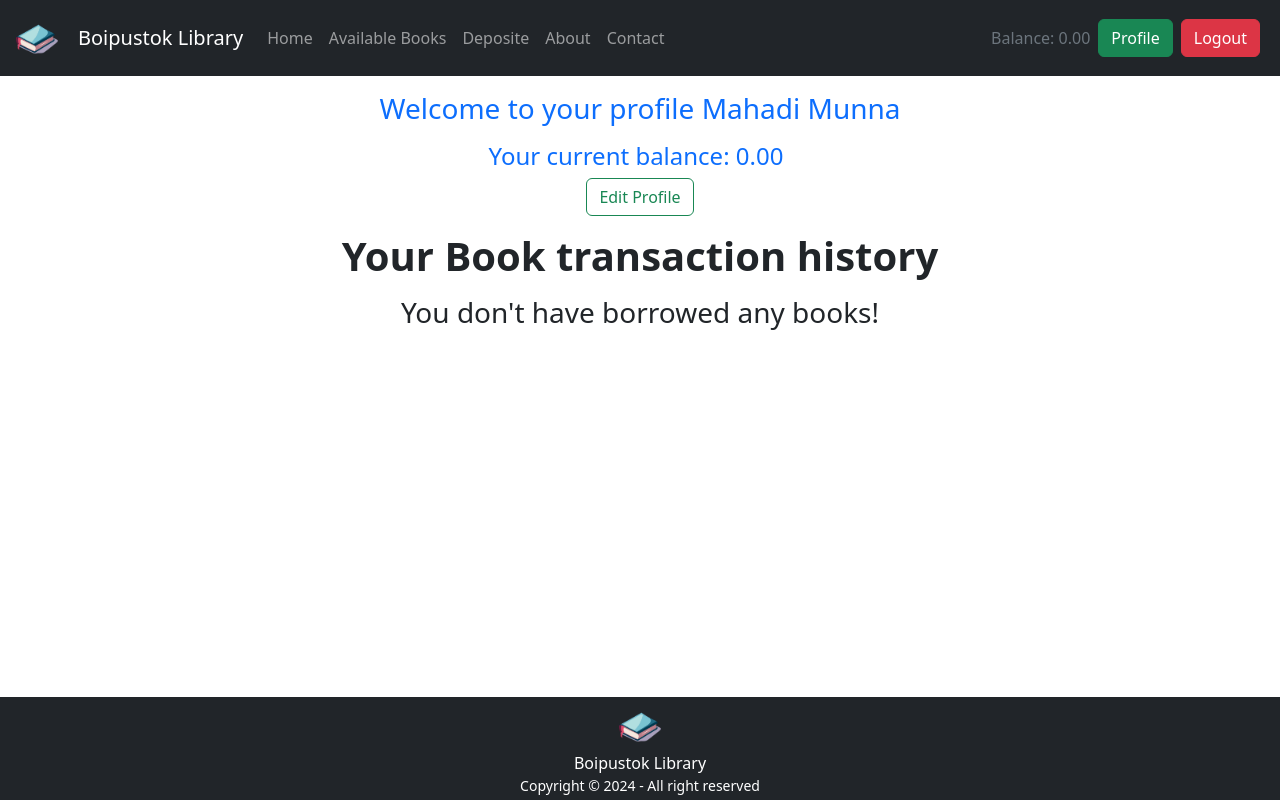
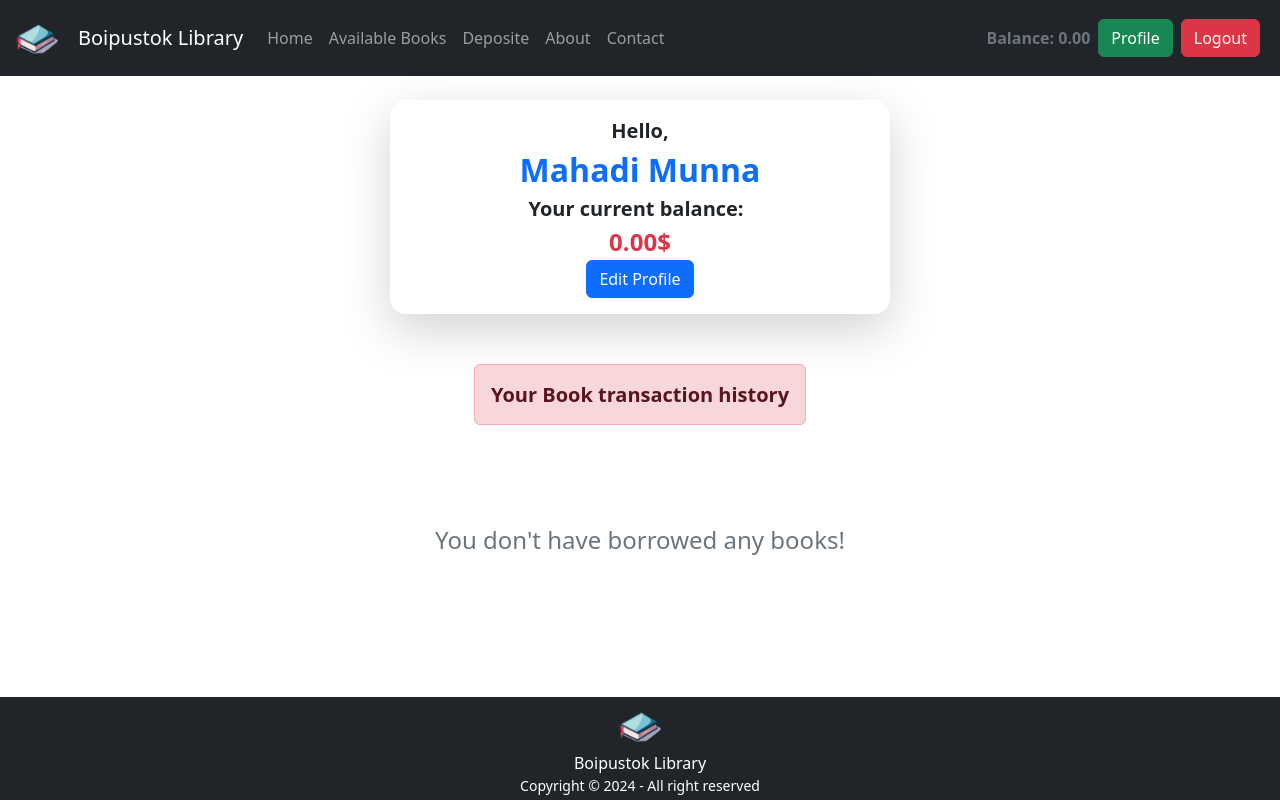
Before and after one commit to MahadiMunna/Boipustok-Library_Django_Professional-Project, a Django app: page /users/profile/ in a window 1280 px wide. Run offline with Django 4.2, Linux system fonts and the light colour scheme; a user stored in the database is signed in; data comes from the database, SQL or seed files in the repository; both versions use the stored data as it was after the commit; some libraries are stand-ins or nearby versions.

Commit message:
details page, profile page and other page designed

```diff
--- a/books/templates/available_books.html
+++ b/books/templates/available_books.html
@@ -17,9 +17,9 @@
   </div>
 </div>
 <div>
-  <div class="conatiner mx-2">
-    <h4 class="mt-4 text-center">Total books available - {{data|length}}</h4>
-    <div class="row justify-content-center my-5 gap-2">
+  <div class="conatiner mx-auto" style="margin-bottom: 200px;">
+    <h4 class="mt-4 text-center text-secondary">Total books available - {{data|length}}</h4>
+    <div class="mx-auto row justify-content-center my-5 gap-2">
       {% for book in data %}
       <div class="card mb-3 shadow" style="max-width: 540px; height: fit-content;">
         <div class="row g-0">
--- a/core/templates/index.html
+++ b/core/templates/index.html
@@ -26,7 +26,7 @@
 </div>
 
 <!-- books with categories  -->
-<h2 class="text-center fw-bold mt-4">Find different categories books here</h2>
+<h4 class="text-center text-secondary fw-bold "><span class="alert-success alert">Find different categories books here</span></h4>
 <div class="mx-2 p-3 d-flex flex-column flex-md-row ">
   <!-- category  -->
   <div class="row justify-content-center">
@@ -67,7 +67,7 @@
         </div>
         {% endfor %}
       </div>
-      <p class="text-center"><a class="btn btn-outline-dark" href="{% url 'books' %}">View All Books</a></p>
+      <p class="text-center"><a class="btn btn-dark" href="{% url 'books' %}">View All Books</a></p>
     </div>
   </div>
 </div>
--- a/core/templates/navbar.html
+++ b/core/templates/navbar.html
@@ -29,7 +29,7 @@
             </ul>
             <form class="d-flex align-items-center" role="search">
                 {% if request.user.is_authenticated %}
-                <span class="text-secondary text-bold me-2">Balance: {{request.user.account.balance}}</span>
+                <span class="text-secondary fw-bold me-2">Balance: {{request.user.account.balance}}</span>
                 <a class="btn btn-success me-2" href="{% url 'profile' %}">Profile</a>
                 <a class="btn btn-danger me-2" href="{% url 'logout' %}">Logout</a>
                 {% else %}
--- a/transactions/forms.py
+++ b/transactions/forms.py
@@ -17,7 +17,7 @@ class DepositForm(forms.ModelForm):
             )
         elif amount > max_deposit_amount:
             raise forms.ValidationError(
-                f'You are able to deposit maximum {min_deposit_amount} $'
+                f'You are able to deposit maximum {max_deposit_amount} $'
             )
 
         return amount
--- a/users/templates/profile.html
+++ b/users/templates/profile.html
@@ -4,18 +4,27 @@
 {% block content %}
 {% if messages %}
 {% for message in messages %}
-    <div class="alert alert-block alert-success"> <ul class="m-0"> <li>{{message}}</li> </ul> </div>
+<div class="alert alert-block alert-success">
+  <ul class="m-0">
+    <li>{{message}}</li>
+  </ul>
+</div>
 {% endfor %}
 {% endif %}
-<h3 class="text-center text-primary my-3">Welcome to your profile {{request.user.first_name}} {{request.user.last_name}} </h3>
-<h4 class="text-primary text-bold me-2 text-center">Your current balance: {{request.user.account.balance}}</h4>
-<div class="container mx-auto">
-    <p class="text-center"><a class="btn btn-outline-success" href="{% url 'edit_profile' %}">Edit Profile</a></p>
+<div class="container mx-auto row justify-content-center">
+  <div class="text-center rounded rounded-4 shadow-lg p-3 fw-bold mt-4" style="max-width: 500px;" >
+    <span class="my-3 fw-semibold fs-5">Hello,</span><br>
+    <span class="text-primary fs-2">{{request.user.first_name}} {{request.user.last_name}}</span><br>
+    <span class="fw-bold me-2 fs-5">Your current balance: </span><br>
+    <span class="text-danger fs-4">{{request.user.account.balance}}$</span> <br>
+    <a class="btn btn-primary" href="{% url 'edit_profile' %}">Edit Profile</a>
   </div>
-<div class="container">
-    <h1 class="my-3 text-center fw-bold">Your Book transaction history</h1>
+
+  <div class="container mx-auto text-center">
+    <p style="margin: 50px 0px 20px 0px;" class="text-center fw-bold p-3 rounded fs-5"><span class="alert alert-danger">Your Book transaction history</span>
+    </p>
     {% if data %}
-    <table class="table table-striped">
+    <table style="margin-bottom: 200px;" class="table table-striped border border-3 shadow">
       <thead class="thead-dark">
         <tr>
           <th scope="col">Book Name</th>
@@ -28,11 +37,12 @@
       <tbody>
         {% for transaction in data %}
         <tr>
-            <td><img style="width: 30px; height: 30px;" src="{{transaction.book.book_image.url}}" alt=""> {{transaction.book.book_title}}</td>
+          <td><img style="width: 30px; height: 30px;" src="{{transaction.book.book_image.url}}" alt="">
+            {{transaction.book.book_title}}</td>
           <td>{{transaction.book.price}}</td>
           <td>{{transaction.transaction.transaction_type}}</td>
           <td>{{transaction.transaction.timestamp}}</td>
-            {% if transaction.transaction.transaction_type == "Borrow"  %}
+          {% if transaction.transaction.transaction_type == "Borrow" %}
           <td><a class="btn btn-success" href="{% url 'return' transaction.id %}"> Return </a></td>
           {% else %}
           <td><button class="btn btn-secondary" disabled> Return </button></td>
@@ -40,9 +50,10 @@
         </tr>
         {% endfor %}
         {% else %}
-        <h3 class="text-center">You don't have borrowed any books!</h3>
+        <h4 class="text-center text-secondary" style="margin-top: 100px;">You don't have borrowed any books!</h4>
         {% endif %}
       </tbody>
     </table>
   </div>
+</div>
 {% endblock %}
```
Also changed, not shown: books/templates/book_details.html (+27 -17 lines), core/templates/contact.html (+11 -8 lines), transactions/templates/deposit_form.html (+11 -7 lines), db.sqlite3. Lines whose indentation alone changed are shown as unchanged.
